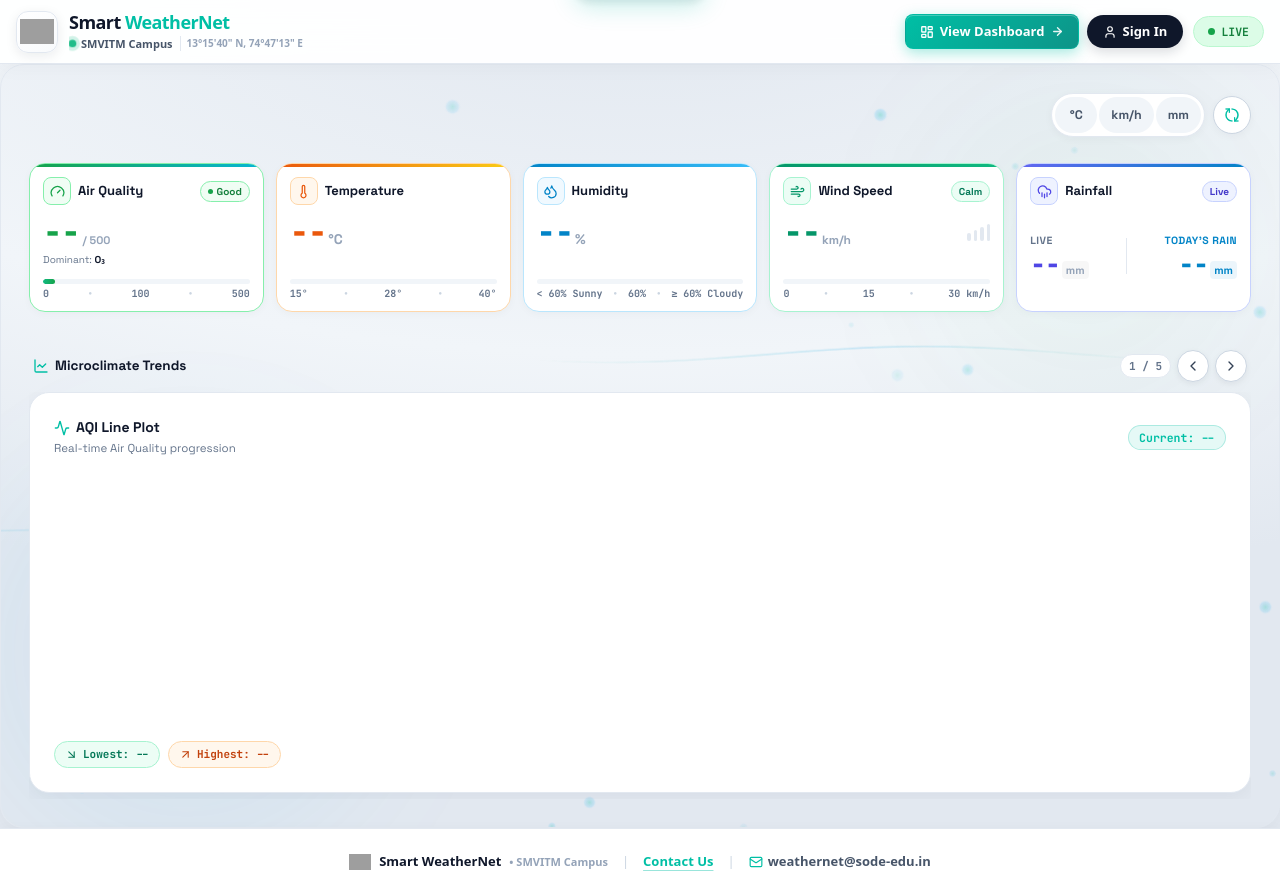
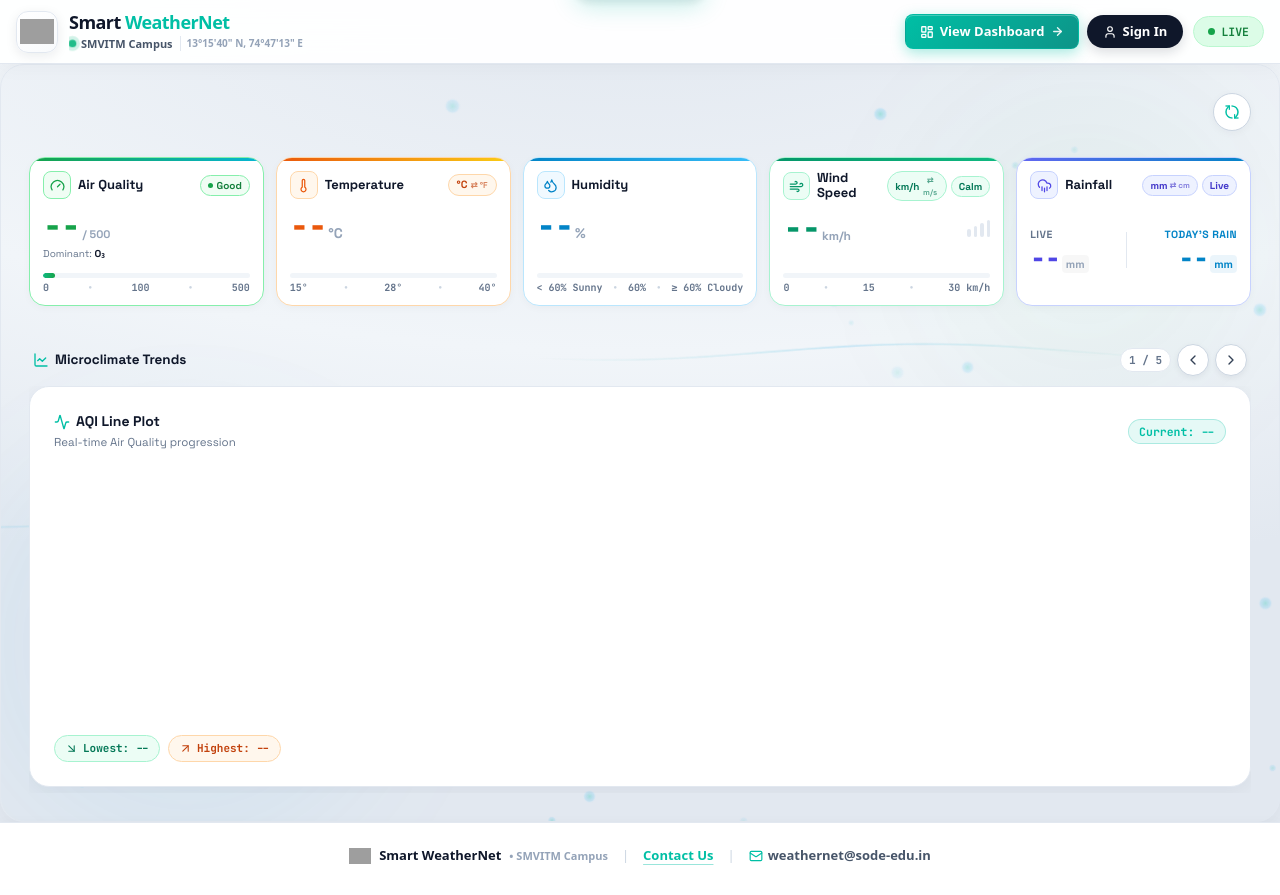
Before and after one commit to manishkumar507273-cmd/newphpaqi, a PHP site: page /php-frontend/ in a window 1280 px wide. After the commit the page ends 865 px from the top, so only its background shows below. Run offline with PHP 8.4, Linux system fonts and the light colour scheme; data that the repository does not hold is empty; a map, chart or similar area stays blank; some libraries are stand-ins or nearby versions; grey boxes are pictures that could not be loaded.

Commit message:
Integrate F, m/s, and cm unit toggles directly into their respective parameter cards

```diff
--- a/php-frontend/pages/overview.php
+++ b/php-frontend/pages/overview.php
@@ -97,18 +97,11 @@ if (isset($init_bulk['today_rain_total']) && $init_bulk['today_rain_total'] !==
   <!-- Content Container -->
   <div style="position: relative; z-index: 2; display: flex; flex-direction: column; gap: 20px;">
 
-    <!-- Overview Toolbar (Units & Refresh) -->
-    <div class="overview-toolbar" style="display: flex; align-items: center; justify-content: flex-end; gap: 8px; flex-wrap: wrap; margin-bottom: 6px;">
-      <div style="display: flex; align-items: center; gap: 8px;">
-        <div style="display: flex; background-color: #ffffff; border-radius: 999px; padding: 3px; border: 1px solid #e2e8f0; box-shadow: 0 2px 8px rgba(15, 23, 42, 0.04); gap: 2px;">
-          <button id="btn-temp" onclick="toggleTemp()" style="min-height: 36px; min-width: 42px; padding: 5px 12px; border-radius: 999px; border: none; font-size: 12.5px; font-weight: 700; cursor: pointer; background-color: #f1f5f9; color: #475569; transition: all 0.15s ease;">°C</button>
-          <button id="btn-wind" onclick="toggleWind()" style="min-height: 36px; min-width: 50px; padding: 5px 12px; border-radius: 999px; border: none; font-size: 12.5px; font-weight: 700; cursor: pointer; background-color: #f1f5f9; color: #475569; transition: all 0.15s ease;">km/h</button>
-          <button id="btn-rain" onclick="toggleRain()" title="Toggle rain unit: mm or cm" style="min-height: 36px; min-width: 44px; padding: 5px 12px; border-radius: 999px; border: none; font-size: 12.5px; font-weight: 700; cursor: pointer; background-color: #f1f5f9; color: #475569; transition: all 0.15s ease;">mm</button>
-        </div>
-        <button id="btn-refresh" onclick="refreshData(false)" class="overview-refresh-btn" style="display: flex; align-items: center; justify-content: center; width: 38px; height: 38px; border-radius: 50%; border: 1px solid #cbd5e1; background: #ffffff; color: #334155; cursor: pointer; box-shadow: 0 2px 8px rgba(15, 23, 42, 0.04); transition: all 0.2s ease;">
+    <!-- Overview Toolbar (Refresh Only) -->
+    <div class="overview-toolbar" style="display: flex; align-items: center; justify-content: flex-end; gap: 8px; margin-bottom: 6px;">
+      <button id="btn-refresh" onclick="refreshData(false)" class="overview-refresh-btn" title="Refresh Live Telemetry" style="display: flex; align-items: center; justify-content: center; width: 38px; height: 38px; border-radius: 50%; border: 1px solid #cbd5e1; background: #ffffff; color: #334155; cursor: pointer; box-shadow: 0 2px 8px rgba(15, 23, 42, 0.04); transition: all 0.2s ease;">
         <i data-lucide="refresh-cw" id="icon-refresh" style="width: 16px; height: 16px; color: #00bfa5;"></i>
       </button>
-      </div>
     </div>
 
     <!-- Core Telemetry Cards Grid (5 Cards: AQI, Temp, Humidity, Wind, Rain) -->
@@ -160,11 +153,15 @@ if (isset($init_bulk['today_rain_total']) && $init_bulk['today_rain_total'] !==
             </div>
             <h4 class="overview-card-title" style="margin: 0; font-size: 13px; font-weight: 700; color: #0f172a; line-height: 1.15;">Temperature</h4>
           </div>
+          <button id="btn-temp" onclick="toggleTemp()" title="Switch unit: °C / °F" class="param-unit-btn" style="display: inline-flex; align-items: center; gap: 3px; padding: 2px 8px; border-radius: 999px; font-size: 10.5px; font-weight: 800; background-color: #fff7ed; color: #c2410c; border: 1px solid #fed7aa; cursor: pointer; transition: all 0.15s ease;">
+            <span id="btn-temp-val">°C</span>
+            <span id="btn-temp-alt" style="font-size: 8.5px; opacity: 0.65; font-weight: 600;">⇄ °F</span>
+          </button>
         </div>
         <div style="display: flex; align-items: center; justify-content: space-between; margin: 4px 0;">
           <div style="display: flex; align-items: baseline; gap: 2px;">
             <span id="temp-val" class="overview-card-val" style="font-size: 32px; font-weight: 900; line-height: 1; letter-spacing: -0.03em; color: #ea580c; font-family: var(--font-mono);"><?= $init_temp ?></span>
-            <span id="temp-unit-display" style="font-size: 14px; font-weight: 700; color: #94a3b8;">°C</span>
+            <span id="temp-unit-display" onclick="toggleTemp()" title="Click to switch °C / °F" style="font-size: 14px; font-weight: 700; color: #94a3b8; cursor: pointer;">°C</span>
           </div>
         </div>
         <div style="margin-top: auto; padding-top: 8px;">
@@ -217,14 +214,20 @@ if (isset($init_bulk['today_rain_total']) && $init_bulk['today_rain_total'] !==
             </div>
             <h4 class="overview-card-title" style="margin: 0; font-size: 13px; font-weight: 700; color: #0f172a; line-height: 1.15;">Wind Speed</h4>
           </div>
+          <div style="display: flex; align-items: center; gap: 4px;">
+            <button id="btn-wind" onclick="toggleWind()" title="Switch unit: km/h / m/s" class="param-unit-btn" style="display: inline-flex; align-items: center; gap: 2px; padding: 2px 7px; border-radius: 999px; font-size: 10px; font-weight: 800; background-color: #ecfdf5; color: #047857; border: 1px solid #a7f3d0; cursor: pointer; transition: all 0.15s ease;">
+              <span id="btn-wind-val">km/h</span>
+              <span id="btn-wind-alt" style="font-size: 8px; opacity: 0.65; font-weight: 600;">⇄ m/s</span>
+            </button>
             <span id="wind-badge" class="overview-card-badge" style="padding: 2px 7px; border-radius: 999px; font-size: 10px; font-weight: 700; background-color: #ecfdf5; color: #047857; border: 1px solid #a7f3d0;">
               <?= $init_wind_badge ?>
             </span>
           </div>
+        </div>
         <div style="display: flex; align-items: center; justify-content: space-between; margin: 4px 0;">
           <div style="display: flex; align-items: baseline; gap: 2px;">
             <span id="wind-val" class="overview-card-val" style="font-size: 32px; font-weight: 900; line-height: 1; letter-spacing: -0.03em; color: #059669; font-family: var(--font-mono);"><?= $init_wind ?></span>
-            <span id="wind-unit-display" style="font-size: 12px; font-weight: 700; color: #94a3b8;">km/h</span>
+            <span id="wind-unit-display" onclick="toggleWind()" title="Click to switch km/h / m/s" style="font-size: 12px; font-weight: 700; color: #94a3b8; cursor: pointer;">km/h</span>
           </div>
           <div class="overview-wind-equalizer" style="display: flex; align-items: flex-end; gap: 3px; height: 16px;">
             <div id="eq-1" style="width: 3.5px; height: 8px; border-radius: 2px; background-color: <?= $init_wind_kmh >= 2.5 ? '#059669' : '#e2e8f0' ?>; transition: background-color 0.3s ease;"></div>
@@ -253,9 +256,15 @@ if (isset($init_bulk['today_rain_total']) && $init_bulk['today_rain_total'] !==
             </div>
             <h4 class="overview-card-title" style="margin: 0; font-size: 13px; font-weight: 700; color: #0f172a; line-height: 1.15;">Rainfall</h4>
           </div>
+          <div style="display: flex; align-items: center; gap: 4px;">
+            <button id="btn-rain" onclick="toggleRain()" title="Switch unit: mm / cm" class="param-unit-btn" style="display: inline-flex; align-items: center; gap: 2px; padding: 2px 7px; border-radius: 999px; font-size: 10px; font-weight: 800; background-color: #eef2ff; color: #4338ca; border: 1px solid #c7d2fe; cursor: pointer; transition: all 0.15s ease;">
+              <span id="btn-rain-val">mm</span>
+              <span id="btn-rain-alt" style="font-size: 8px; opacity: 0.65; font-weight: 600;">⇄ cm</span>
+            </button>
             <span id="rain-badge" class="overview-card-badge" style="padding: 2px 7px; border-radius: 999px; font-size: 10px; font-weight: 700; background-color: <?= $is_raining_initial ? '#e0f2fe' : '#eef2ff' ?>; color: <?= $is_raining_initial ? '#0369a1' : '#4338ca' ?>; border: 1px solid <?= $is_raining_initial ? '#bae6fd' : '#c7d2fe' ?>;">
               <?= $is_raining_initial ? '🌧️ Rain' : 'Live' ?>
             </span>
+          </div>
         </div>
         <div style="display: flex; align-items: center; justify-content: space-between; margin-top: auto; margin-bottom: auto; padding: 6px 0;">
           <div>
@@ -481,6 +490,20 @@ if (isset($init_bulk['today_rain_total']) && $init_bulk['today_rain_total'] !==
       transform: translateY(-3px);
       box-shadow: 0 8px 20px rgba(15, 23, 42, 0.07) !important;
     }
+    .param-unit-btn {
+      user-select: none;
+      -webkit-user-select: none;
+      transition: all 0.15s ease;
+    }
+    .param-unit-btn:hover {
+      transform: translateY(-1px);
+      filter: brightness(0.96);
+      box-shadow: 0 2px 6px rgba(0, 0, 0, 0.08);
+    }
+    .param-unit-btn:active {
+      transform: translateY(0);
+      filter: brightness(0.92);
+    }
     .overview-bar-scale {
       display: flex;
       justify-content: space-between;
@@ -534,10 +557,17 @@ var getAqiCategory = function(val) {
 
 function toggleTemp() {
     tempUnit = tempUnit === 'C' ? 'F' : 'C';
+    const vEl = document.getElementById('btn-temp-val');
+    const aEl = document.getElementById('btn-temp-alt');
+    if (vEl && aEl) {
+        vEl.innerText = '°' + tempUnit;
+        aEl.innerText = tempUnit === 'C' ? '⇄ °F' : '⇄ °C';
+    } else {
         const btn = document.getElementById('btn-temp');
         if (btn) btn.innerText = '°' + tempUnit;
+    }
     updateTempDisplay();
-    updateMobileHero();
+    if (typeof updateMobileHero === 'function') updateMobileHero();
     if (cachedWeatherHistory) {
         renderWeatherHistoryCharts(cachedWeatherHistory);
     }
@@ -545,10 +575,17 @@ function toggleTemp() {
 
 function toggleWind() {
     windUnit = windUnit === 'kmh' ? 'ms' : 'kmh';
+    const vEl = document.getElementById('btn-wind-val');
+    const aEl = document.getElementById('btn-wind-alt');
+    if (vEl && aEl) {
+        vEl.innerText = windUnit === 'kmh' ? 'km/h' : 'm/s';
+        aEl.innerText = windUnit === 'kmh' ? '⇄ m/s' : '⇄ km/h';
+    } else {
         const btn = document.getElementById('btn-wind');
         if (btn) btn.innerText = windUnit === 'kmh' ? 'km/h' : 'm/s';
+    }
     updateWindDisplay();
-    updateMobileHero();
+    if (typeof updateMobileHero === 'function') updateMobileHero();
     if (cachedWeatherHistory) {
         renderWeatherHistoryCharts(cachedWeatherHistory);
     }
@@ -557,7 +594,7 @@ function toggleWind() {
 function toggleRain() {
     rainUnit = rainUnit === 'mm' ? 'cm' : 'mm';
     updateRainDisplay();
-    updateMobileHero();
+    if (typeof updateMobileHero === 'function') updateMobileHero();
     if (cachedWeatherHistory) {
         renderWeatherHistoryCharts(cachedWeatherHistory);
     }
@@ -568,9 +605,16 @@ function updateRainDisplay() {
     const totalEl = document.getElementById('total-rain-val');
     const unitLiveEl = document.getElementById('rain-unit-live');
     const unitTotalEl = document.getElementById('rain-unit-total');
+    const vEl = document.getElementById('btn-rain-val');
+    const aEl = document.getElementById('btn-rain-alt');
+
+    if (vEl && aEl) {
+        vEl.innerText = rainUnit;
+        aEl.innerText = rainUnit === 'mm' ? '⇄ cm' : '⇄ mm';
+    } else {
         const btn = document.getElementById('btn-rain');
-
         if (btn) btn.innerText = rainUnit;
+    }
     if (unitLiveEl) unitLiveEl.innerText = rainUnit;
     if (unitTotalEl) unitTotalEl.innerText = rainUnit;
 
```
Lines whose indentation alone changed are shown as unchanged.
